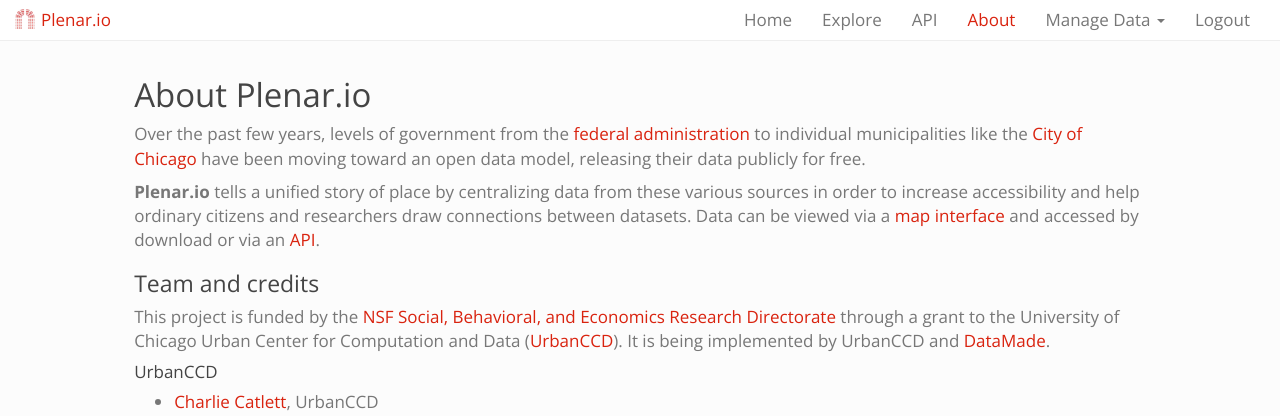
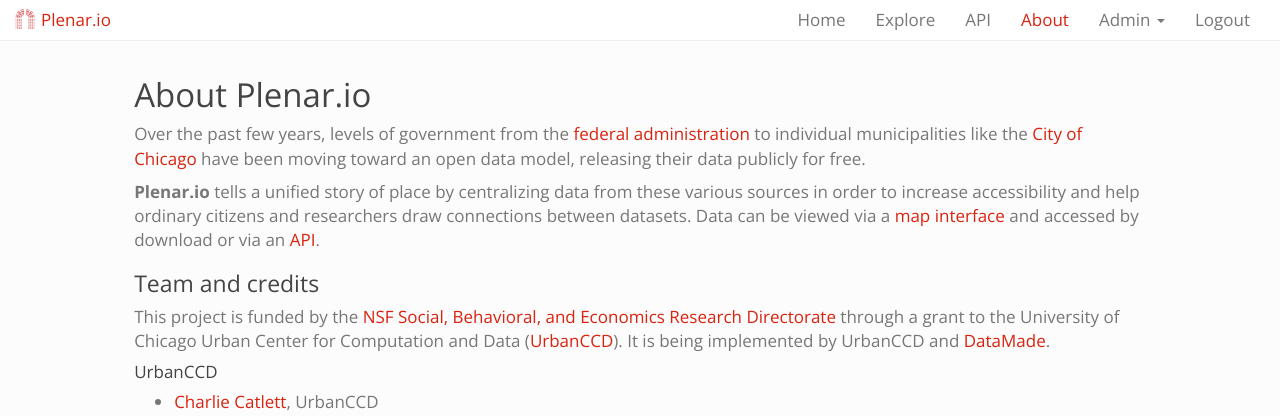
Before and after one commit to UrbanCCD-UChicago/plenario, a Flask app: page /about in a window 1280 px wide. Shown: the top 416 px of the page. Run offline with Flask 2, Linux system fonts and the light colour scheme; the visitor is signed in with stand-in values (Sample User, id 1); some libraries are stand-ins or nearby versions.

Commit message:
reorganized admin nav

```diff
--- a/plenario/templates/base.html
+++ b/plenario/templates/base.html
@@ -46,11 +46,12 @@
             {% if session.get('user_id') %}
                 <li class="dropdown">
                     <a href="#" class="dropdown-toggle" data-toggle="dropdown">
-                        Manage Data <span class="caret"></span>
+                        Admin <span class="caret"></span>
                     </a>
                     <ul class="dropdown-menu">
+                        <li><a href="{{ url_for('views.view_datasets') }}">View datasets</a></li>
                         <li><a href="{{ url_for('views.add_dataset') }}">Add Dataset</a></li>
-                        <li><a href="{{ url_for('views.view_datasets') }}">View datasets</a></li>
+                        <li><a href="{{ url_for('auth.add_user') }}">Add user</a></li>
                     </ul>
                 </li>
                 <li><a href="{{ url_for('auth.logout') }}">Logout</a></li>
```
